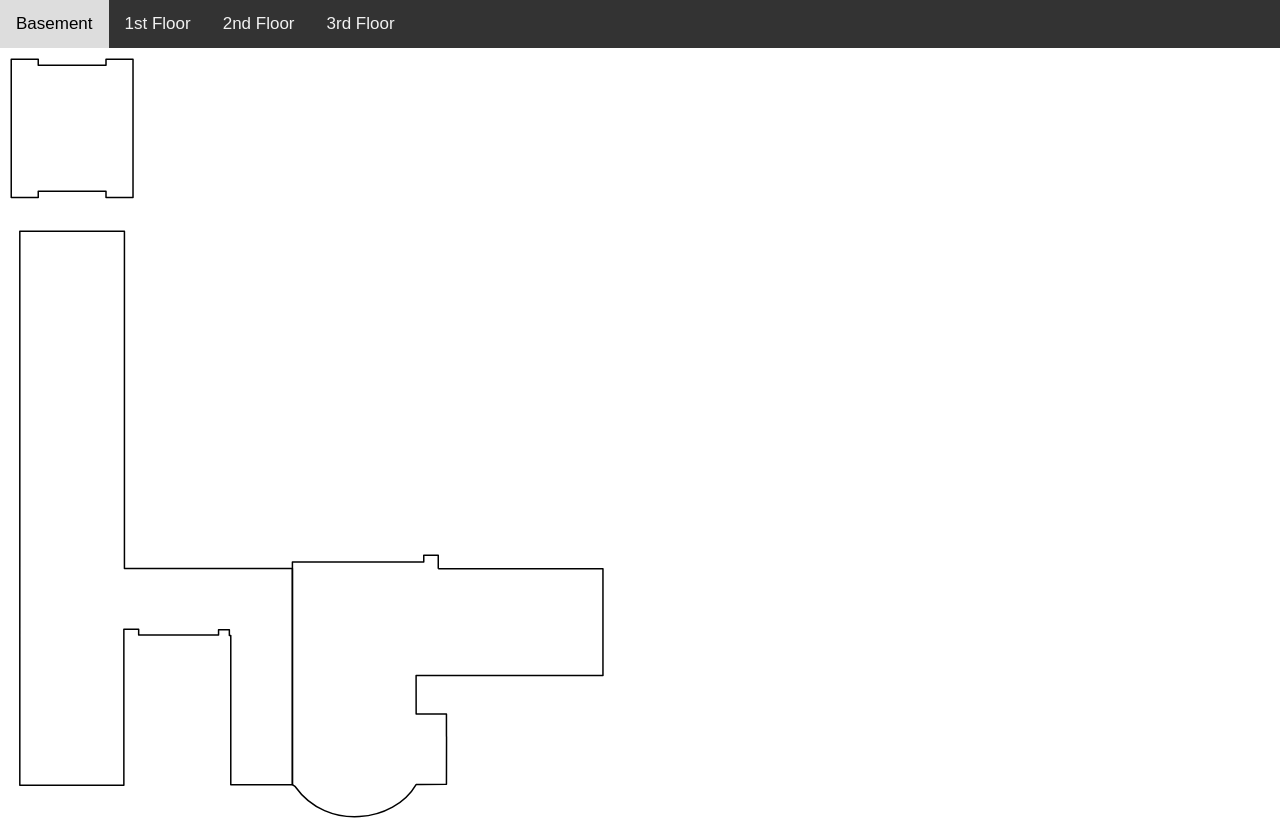
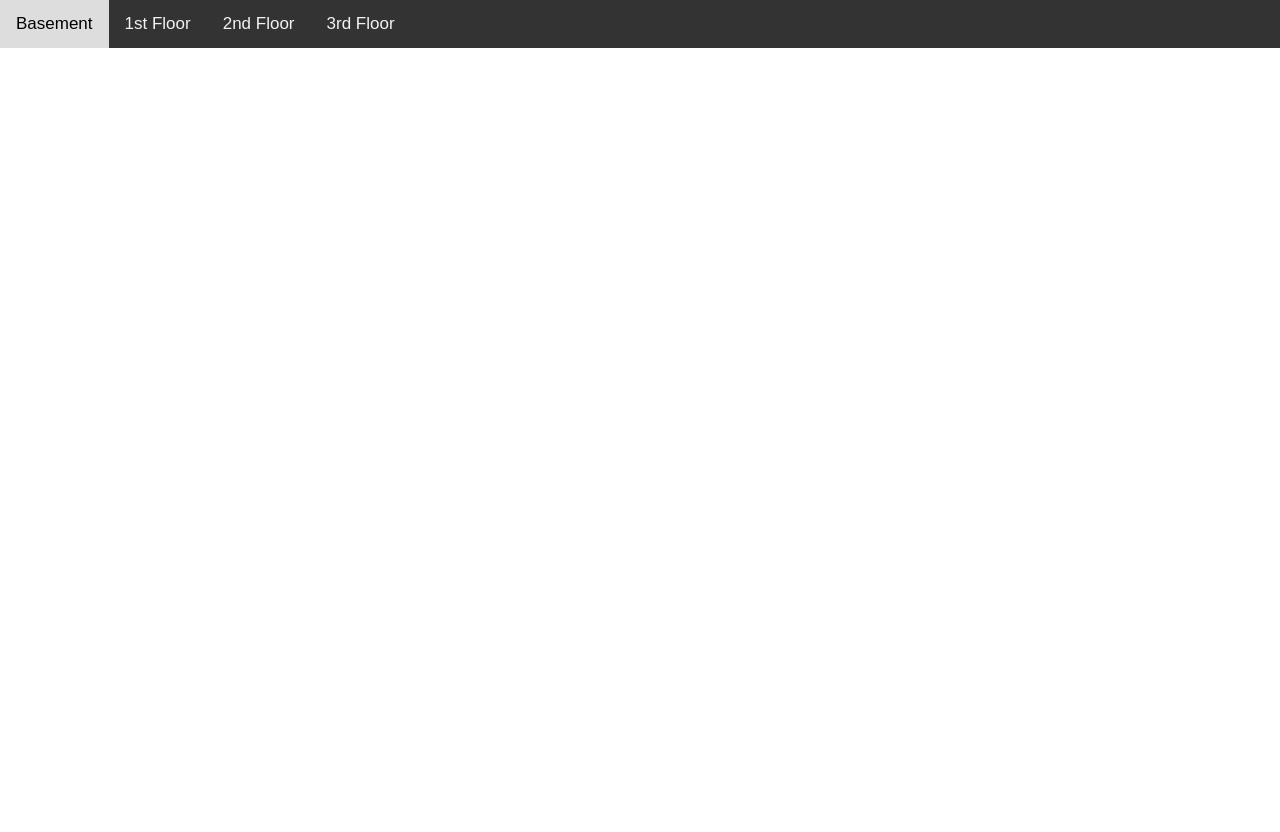
Before and after one commit to owennkuo/owennkuo.github.io, a plain HTML site: page index.html in a window 1280 px wide. After the commit the page ends 800 px from the top, so only its background shows below. Drawn offline with Linux system fonts and the light colour scheme.

Commit message:
Remove outline

```diff
--- a/index.html
+++ b/index.html
@@ -12,7 +12,7 @@
   <a onclick="showImage(event);" id="floor3">3rd Floor</a>
 </div>
 <body>
-<img id="map" src="svg/outline.svg" class="center-fit"/>
+<img id="map" class="center-fit"/>
 <script>
   basementButton = document.getElementById("basement");
   floor1Button = document.getElementById("floor1");
```
